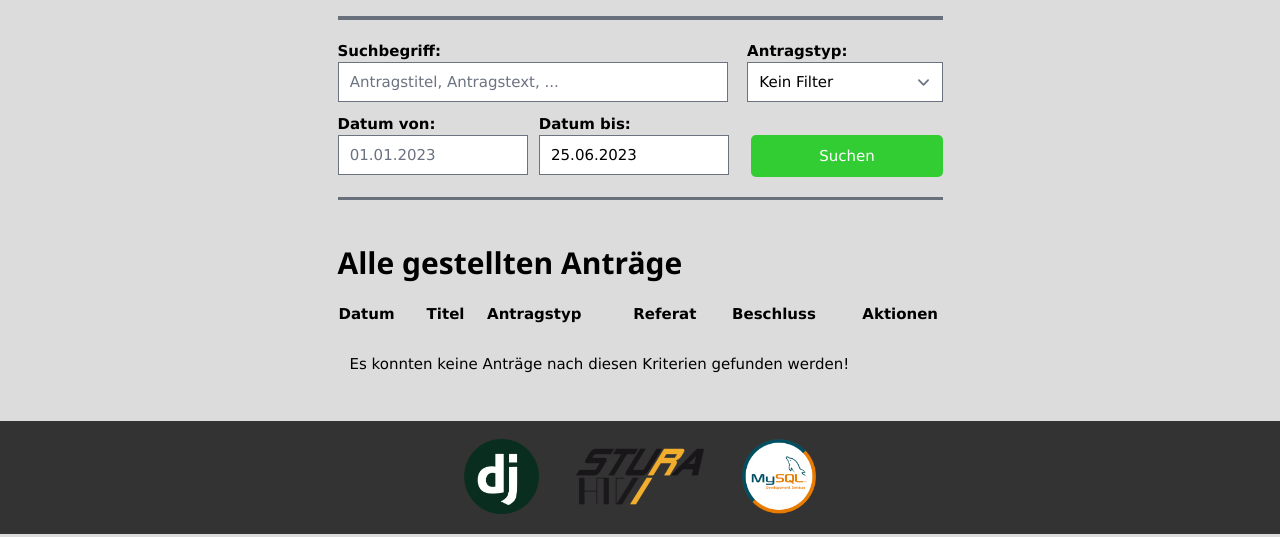
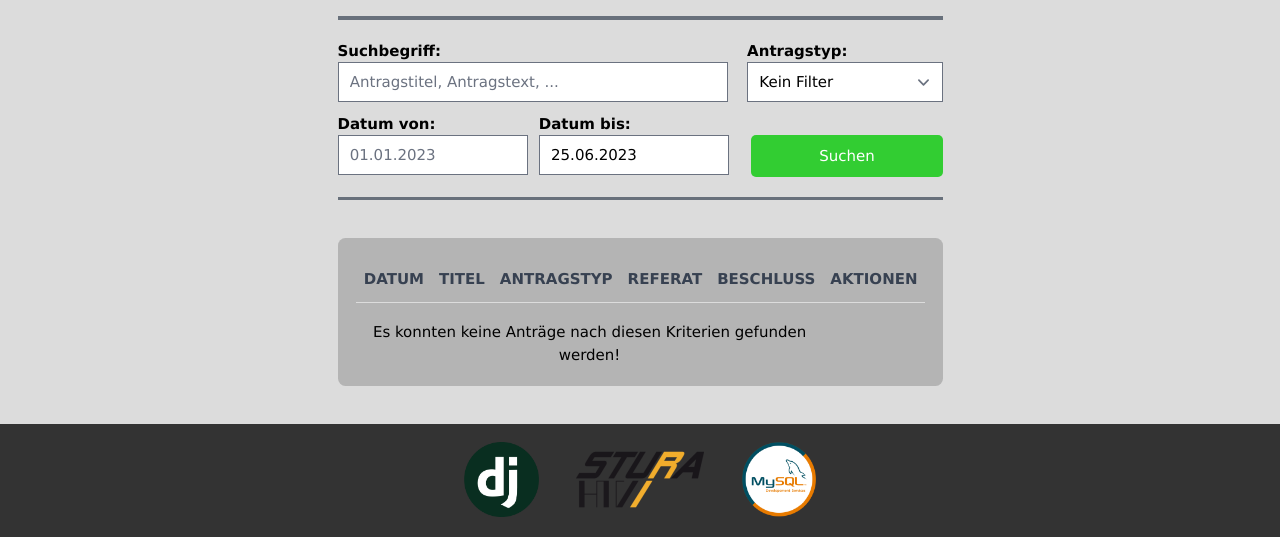
Before and after one commit to ABV-Tool/ABV_Tool, a Django app: page /archiv/ in a window 1280 px wide. Shown: the part 391-928 px from the top of the page. Run offline with Django 4.2, Linux system fonts and the light colour scheme; data comes from the database, SQL or seed files in the repository; data that the repository does not hold is empty; style sheets or scripts are compiled from the project's sources; some libraries are stand-ins or nearby versions.

```diff
--- a/src/abv/Antragstool/templates/pages/archiv.html
+++ b/src/abv/Antragstool/templates/pages/archiv.html
@@ -79,34 +79,30 @@
         </div>
 
 
-        <table class="table-auto w-full text-left overflow-x-auto mt-3 border-separate border-spacing-y-2">
-
-            <caption class="text-left">
-                <h2><b>Alle gestellten Anträge</b></h2>
-            </caption>
-
-            <thead>
-                <tr>
-                    <th scope="col">Datum</th>
-                    <th scope="col">Titel</th>
-                    <th scope="col">Antragstyp</th>
-                    <th scope="col">Referat</th>
-                    <th scope="col">Beschluss</th>
-                    <th scope="col">Aktionen</th>
+        <div class="relative overflow-x-auto bg-[#b4b4b4] p-5 mt-10 rounded-lg">
+            <table class="table-auto w-full text-left overflow-x-auto border-collapse border-spacing-y-2">
+                <thead class="text-gray-700 uppercase">
+                    <tr class="border-b border-b-[#dcdcdc]">
+                        <th scope="col" class="px-2 py-3">Datum</th>
+                        <th scope="col" class="px-2 py-3">Titel</th>
+                        <th scope="col" class="px-2 py-3">Antragstyp</th>
+                        <th scope="col" class="px-2 py-3">Referat</th>
+                        <th scope="col" class="px-2 py-3">Beschluss</th>
+                        <th scope="col" class="px-2 py-3 text-center">Aktionen</th>
                     </tr>
                 </thead>
 
                 <tbody>
                     {% for antrag in antraege %}
-                <tr>
-                    <td>{{ antrag.erstelltDate | date:"d.m.Y" }}</td>
-                    <td>{{ antrag.antragTitel | truncatechars:50 }}</td>
-                    <td>{{ antrag.typID.typName }}</td>
-                    <td>{{ antrag.sitzID.refID.refName }}</td>
-                    <td>
+                    <tr class="border-b border-b-[#dcdcdc]">
+                        <td class="px-2 py-3">{{ antrag.erstelltDate | date:"d.m.Y" }}</td>
+                        <td class="px-2 py-3">{{ antrag.antragTitel | truncatechars:50 }}</td>
+                        <td class="px-2 py-3">{{ antrag.typID.typName }}</td>
+                        <td class="px-2 py-3">{{ antrag.sitzID.refID.refName }}</td>
+                        <td class="px-2 py-3">
                             {% include 'components/table_column_beschluss.html' with ergebnis=antrag.beschlussID.beschlussErgebnis %}
                         </td>
-                    <td>
+                        <td class="px-2 py-3 text-center">
                             <a href="{% url 'archiv-anzeigen' antragID=antrag.antragID %}" class="hover:cursor-pointer hover:text-stura-orange">
                                 <i class="fa-solid fa-eye"></i> Anzeigen
                             </a>
@@ -120,6 +116,7 @@
                 </tbody>
 
             </table>
+        </div>
 
         <!-- Feedback: Anzeigen von Fehlermeldungen/Rückmeldungen -->
         {% if messages %}
--- a/src/abv/Antragstool/templates/pages/intern/referat.html
+++ b/src/abv/Antragstool/templates/pages/intern/referat.html
@@ -9,13 +9,17 @@
 {% block breadcrumbs %}
     <a href="/" class="cursor-pointer hover:text-stura-orange ml-4 mr-4"><i class="fa-solid fa-lock"></i> Intern</a>
     <i class="fa-solid fa-angle-right"></i>
-    <a href="{% url 'referatsverwaltung' %}" class="cursor-pointer hover:text-stura-orange ml-4 mr-4"><i class="fa-solid fa-rectangle-list"></i> Referat</a>
+    <a href="{% url 'referatsverwaltung' %}" class="cursor-pointer hover:text-stura-orange ml-4 mr-4"><i class="fa-solid fa-rectangle-list"></i> Referate</a>
     <i class="fa-solid fa-angle-right"></i>
     {% if aktion|lower == 'erstellen' %}
         <a href="{% url 'referat-erstellen' %}" class="cursor-pointer hover:text-stura-orange ml-4 mr-4"><i class="fa-solid fa-circle-plus"></i> Erstellen</a>
     {% elif aktion|lower == 'bearbeiten' %}
+        <a href="#" class="ml-4 mr-4 cursor-default">{{ referat }}</a>
+        <i class="fa-solid fa-angle-right"></i>
         <a href="{% url 'referat-bearbeiten' refID=referat.refID %}" class="cursor-pointer hover:text-stura-orange ml-4 mr-4"><i class="fa-solid fa-pen-to-square"></i> Bearbeiten</a>
     {% elif aktion|lower == 'loeschen' %}
+        <a href="#" class="ml-4 mr-4 cursor-default">{{ referat }}</a>
+        <i class="fa-solid fa-angle-right"></i>
         <a href="{% url 'referat-loeschen' refID=referat.refID %}" class="cursor-pointer hover:text-stura-orange ml-4 mr-4"><i class="fa-solid fa-trash-can"></i> Löschen</a>
     {% endif %}
 {% endblock %}
--- a/src/abv/Antragstool/templates/pages/intern/referatsverwaltung.html
+++ b/src/abv/Antragstool/templates/pages/intern/referatsverwaltung.html
@@ -10,7 +10,7 @@
 {% block breadcrumbs %}
     <a href="/" class="cursor-pointer hover:text-stura-orange ml-4 mr-4"><i class="fa-solid fa-lock"></i> Intern</a>
     <i class="fa-solid fa-angle-right"></i>
-    <a href="{% url 'referatsverwaltung' %}" class="cursor-pointer hover:text-stura-orange ml-4 mr-4"><i class="fa-solid fa-rectangle-list"></i> Referat</a>
+    <a href="{% url 'referatsverwaltung' %}" class="cursor-pointer hover:text-stura-orange ml-4 mr-4"><i class="fa-solid fa-rectangle-list"></i> Referate</a>
 {% endblock %}
 
 {% block content %}
```
Lines whose indentation alone changed are shown as unchanged.
